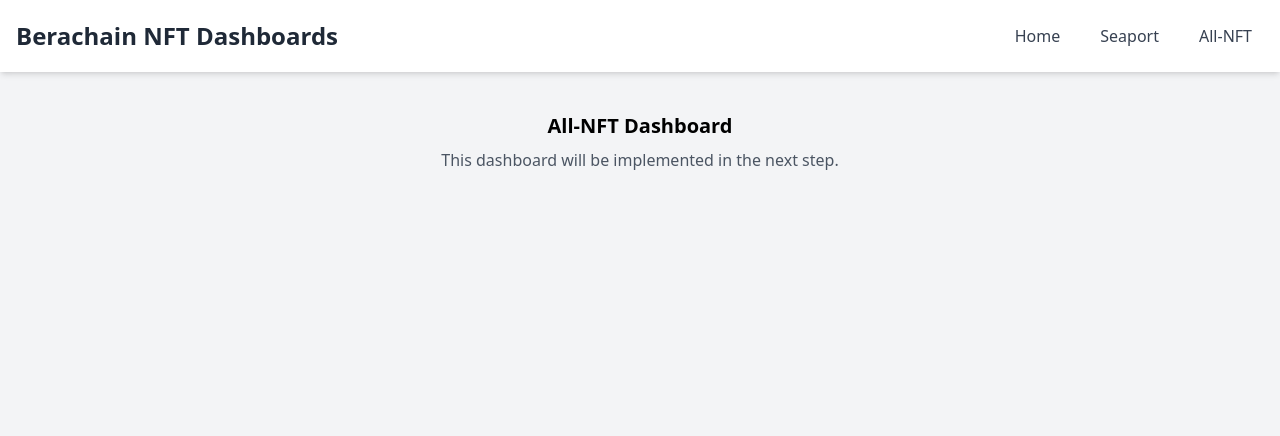
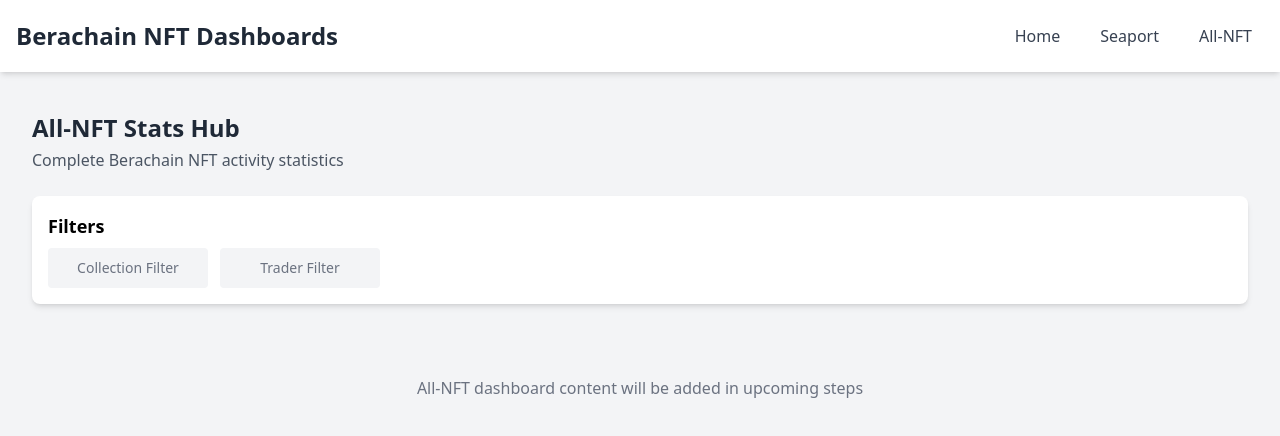
Before and after one commit to ooohminh/jpegpulse, a React (Create React App) app: page /all-nft in a window 1280 px wide. Shown: the top 436 px of the page. Built offline with nearby package versions, Linux system fonts and the light colour scheme.

Commit message:
Create All-NFT Dashboard Shell

```diff
--- /dev/null
+++ b/src/AllNFTDashboard.js
@@ -0,0 +1,38 @@
+import React from 'react';
+
+function AllNFTDashboard() {
+  return (
+    <div className="p-4">
+      <header className="mb-6">
+        <h1 className="text-2xl font-bold text-gray-800 dark:text-white">
+          All-NFT Stats Hub
+        </h1>
+        <p className="text-gray-600 dark:text-gray-300 mt-1">
+          Complete Berachain NFT activity statistics
+        </p>
+      </header>
+
+      <div className="filter-bar bg-white dark:bg-gray-800 rounded-lg shadow-md p-4 mb-6">
+        <h2 className="text-lg font-semibold mb-2">Filters</h2>
+        {/* Filter inputs will be added here in a future step */}
+        <div className="flex flex-wrap gap-3">
+          <div className="filter-placeholder w-40 h-10 bg-gray-100 dark:bg-gray-700 rounded flex items-center justify-center text-sm text-gray-500 dark:text-gray-400">
+            Collection Filter
+          </div>
+          <div className="filter-placeholder w-40 h-10 bg-gray-100 dark:bg-gray-700 rounded flex items-center justify-center text-sm text-gray-500 dark:text-gray-400">
+            Trader Filter
+          </div>
+        </div>
+      </div>
+
+      <div className="dashboard-content">
+        {/* Dashboard content will be added here in future steps */}
+        <div className="text-center text-gray-500 dark:text-gray-400 py-12">
+          All-NFT dashboard content will be added in upcoming steps
+        </div>
+      </div>
+    </div>
+  );
+}
+
+export default AllNFTDashboard;
--- a/src/App.js
+++ b/src/App.js
@@ -1,6 +1,7 @@
 import React from 'react';
 import { BrowserRouter as Router, Routes, Route, Link } from 'react-router-dom';
 import SeaportDashboard from './SeaportDashboard';
+import AllNFTDashboard from './AllNFTDashboard';
 
 function App() {
   return (
@@ -45,14 +46,7 @@
               </div>
             } />
             <Route path="/seaport" element={<SeaportDashboard />} />
-            <Route path="/all-nft" element={
-              <div className="p-4 text-center">
-                <h2 className="text-xl font-semibold">All-NFT Dashboard</h2>
-                <p className="text-gray-600 dark:text-gray-400 mt-2">
-                  This dashboard will be implemented in the next step.
-                </p>
-              </div>
-            } />
+            <Route path="/all-nft" element={<AllNFTDashboard />} />
           </Routes>
         </main>
       </div>
```
Also changed, not shown: 1 other file (tests, documents, lock files or other folders).
